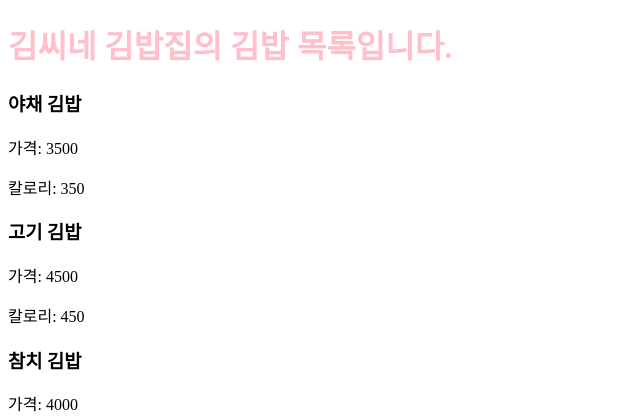
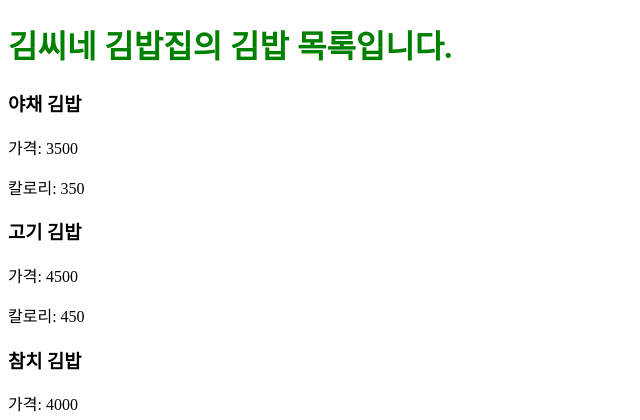
Before and after one commit to jamesssaem/test, a Django app: a page that uses templates/kimbab/base.html in a window 1280 px wide. Shown: the top 420 px of the page, without its empty margins (0-640 px from the left). Run offline with Django 5.2, Linux system fonts and the light colour scheme; data comes from the database, SQL or seed files in the repository.

Commit message:
11th commit

```diff
--- a/static/css/my_style.css
+++ b/static/css/my_style.css
@@ -1,3 +1,3 @@
 h1 {
-    color:pink;
+    color:green;
 }
```
